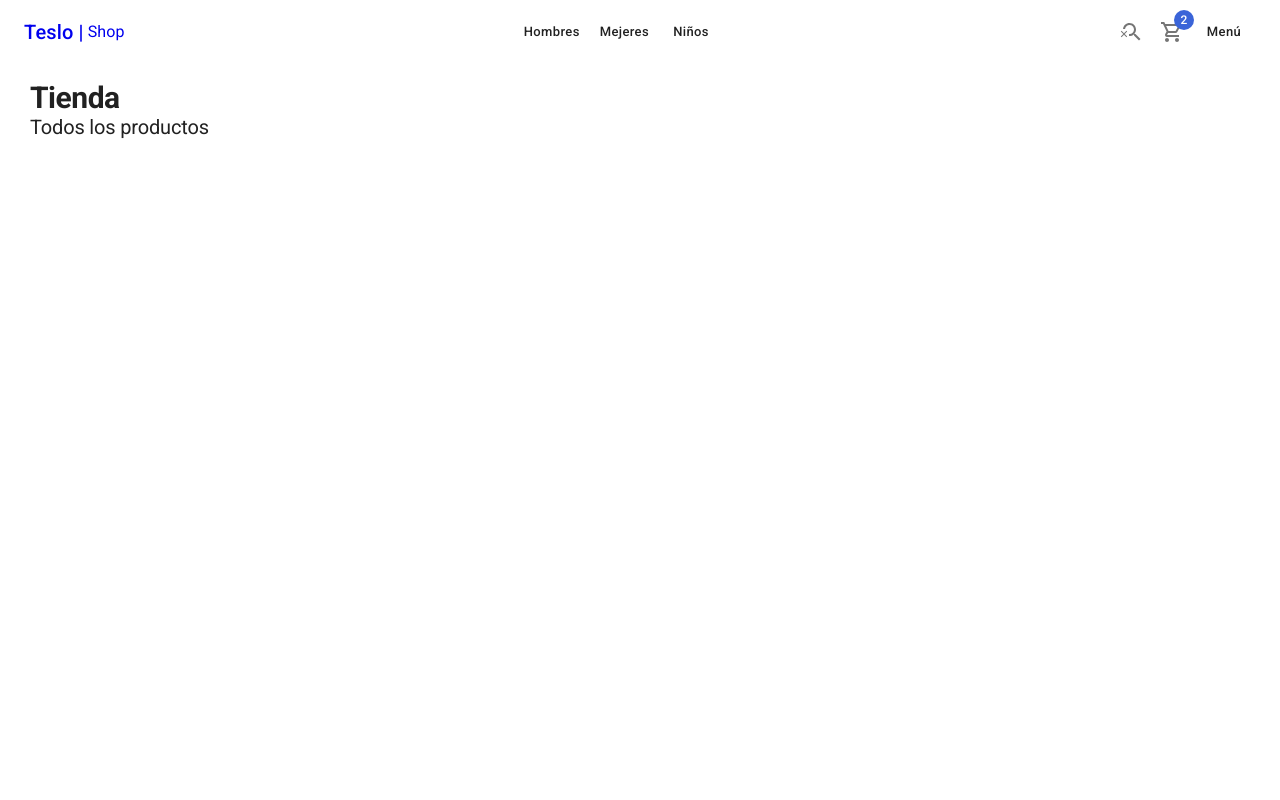
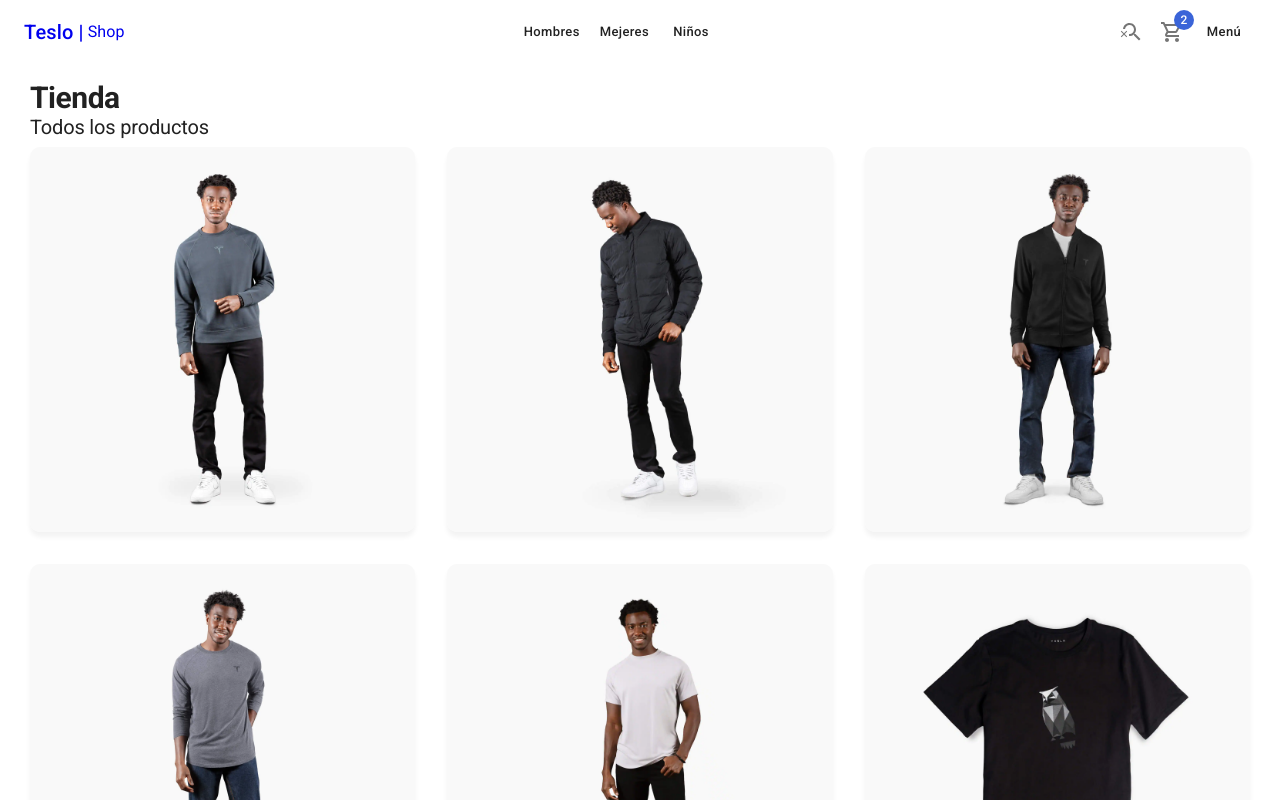
Before and after one commit to areyesdev/Teslo-Shop, a Next.js app: page / in a window 1280 px wide. Shown: the top 800 px of the page. Built offline with nearby package versions, Linux system fonts and the light colour scheme.

Commit message:
Add: Home Temporal

```diff
--- a/pages/index.tsx
+++ b/pages/index.tsx
@@ -1,8 +1,8 @@
 import type { NextPage } from 'next'
-import { Typography } from '@mui/material'
+import { CardActionArea, CardMedia, Grid, Typography, Card } from '@mui/material'
 
 import { ShopLayout } from '../components/layouts'
-
+import { initialData } from '../database/products'
 
 const Home: NextPage = () => {
   return (
@@ -10,6 +10,20 @@ const Home: NextPage = () => {
       <Typography variant='h1' component='h1'>Tienda</Typography>
       <Typography variant='h2' sx={{ mb: 1 }}>Todos los productos</Typography>
 
+      <Grid container spacing={4}>
+        {
+          initialData.products.map(product => (
+            <Grid item xs={6} sm={4} key={product.slug}>
+              <Card>
+                <CardActionArea>
+                  <CardMedia component='img' image={`products/${product.images[0]}`} alt={product.title} />
+                </CardActionArea>
+              </Card>
+            </Grid>
+          ))
+        }
+      </Grid>
+
     </ShopLayout>
   )
 }
```
